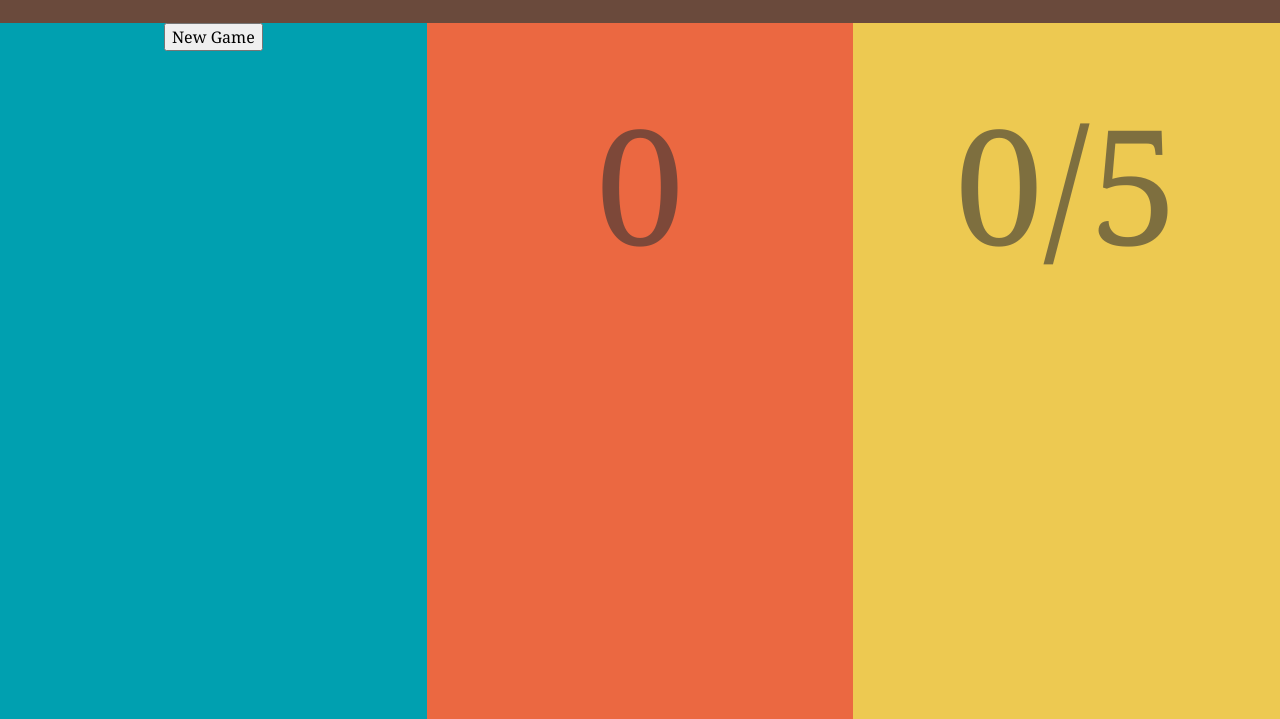
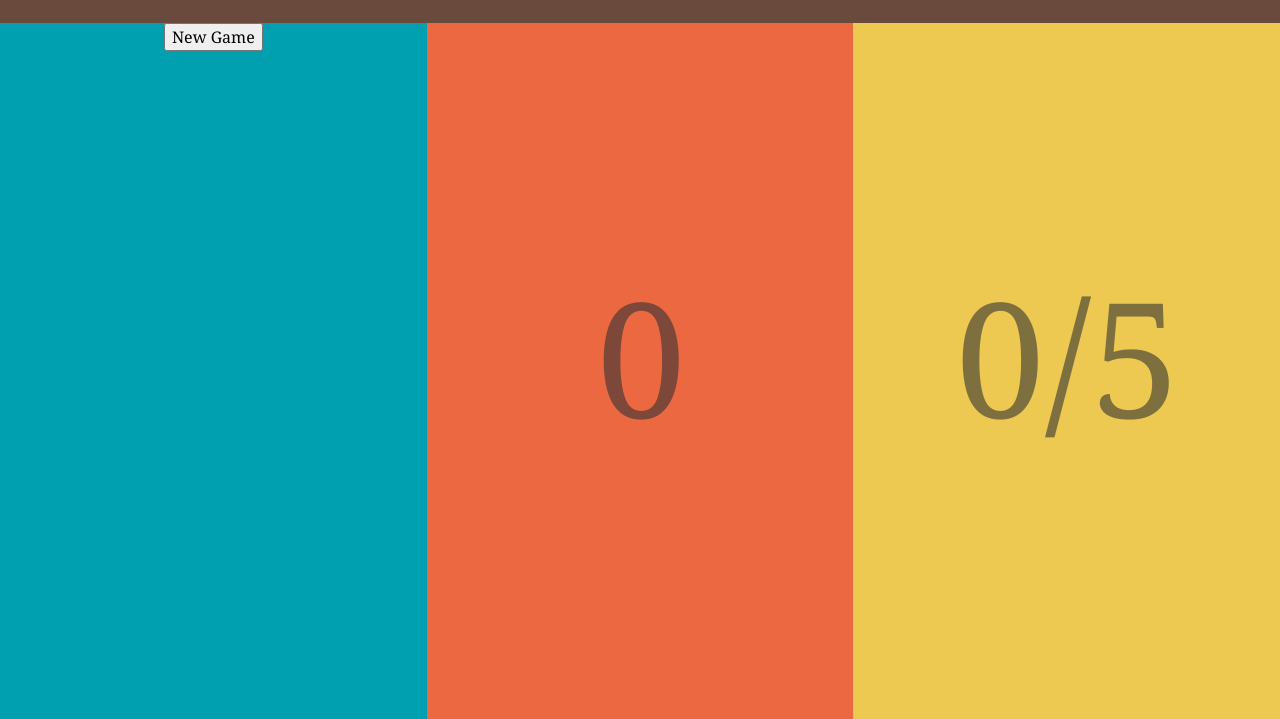
Before and after one commit to mikaeljorhult/launchpad-battleships, a website: page index.html in a window 1280 px wide. Shown: the part 81-800 px from the top of the page. Drawn offline with Linux system fonts and the light colour scheme.

Commit message:
Vertically center stats.

```diff
--- a/assets/scss/_main/_base.scss
+++ b/assets/scss/_main/_base.scss
@@ -27,5 +27,14 @@ body {
 		color: rgba( $font-color, .6 );
 		font-size: 10em;
 		line-height: 2;
+
+		&::before {
+			content: '';
+			display: inline-block;
+			width: 1px;
+			height: 100%;
+			margin: -.6em 0 0 -.25em;
+			vertical-align: middle;
+		}
 	}
 }
```
Also changed, not shown: assets/css/main.css.
